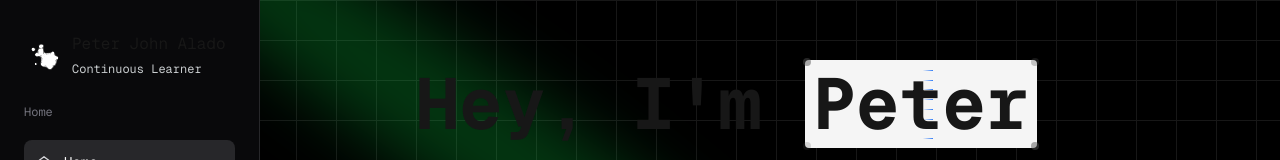
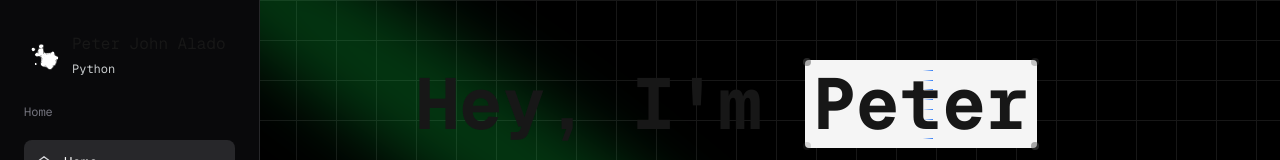
Before and after one commit to expert369/PJ-Portfolio, a Next.js app: page / in a window 1280 px wide. Shown: the top 160 px of the page. Built offline with nearby package versions, Linux system fonts and the light colour scheme.

Commit message:
enchance: update typing text

```diff
--- a/components/TypingText.tsx
+++ b/components/TypingText.tsx
@@ -4,14 +4,36 @@ export default function TypingText() {
   return (
     <TypeAnimation
       sequence={[
+        "Frappe Framework",
+        1500,
+        "ERPNext",
+        1000,
+        "Python",
+        1000,
+        "Javascript",
+        1500,
+        "SQL | MariaDB",
+        1500,
+        "Redis",
+        1000,
+        "WebSocket",
+        1000,
+        "Linux",
+        1000,
+        "Docker",
+        1000,
+        "Tailwind",
+        1000,
+        "React",
+        1000,
+        "VueJs",
+        1000,
+        "NextJs",
+        1000,
         "Problem Solver",
-        2000,
+        1500,
         "Continuous Learner",
-        2000,
-        "Python",
-        2000,
-        "JavaScript",
-        2000,
+        1500,
       ]}
       wrapper="span"
       speed={50}
```
